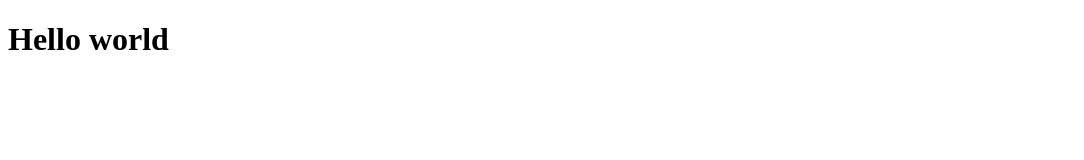
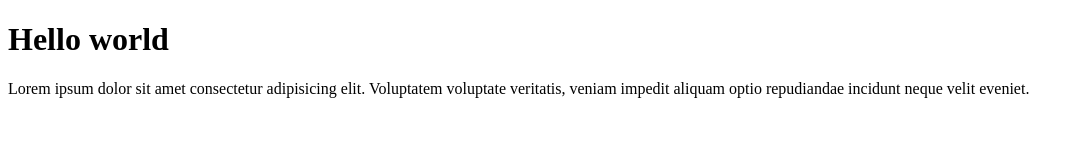
Before and after one commit to Kamoliddin-2713/mp3, a plain HTML site: page index.html in a window 1280 px wide. Shown: the whole page, without its empty margins (0-1084 px from the left). Drawn offline with Linux system fonts and the light colour scheme.

Commit message:
lorem_20

```diff
--- a/index.html
+++ b/index.html
@@ -8,5 +8,6 @@
 </head>
 <body>
     <h1>Hello world</h1>
+    <p>Lorem ipsum dolor sit amet consectetur adipisicing elit. Voluptatem voluptate veritatis, veniam impedit aliquam optio repudiandae incidunt neque velit eveniet.</p>
 </body>
 </html>
```
